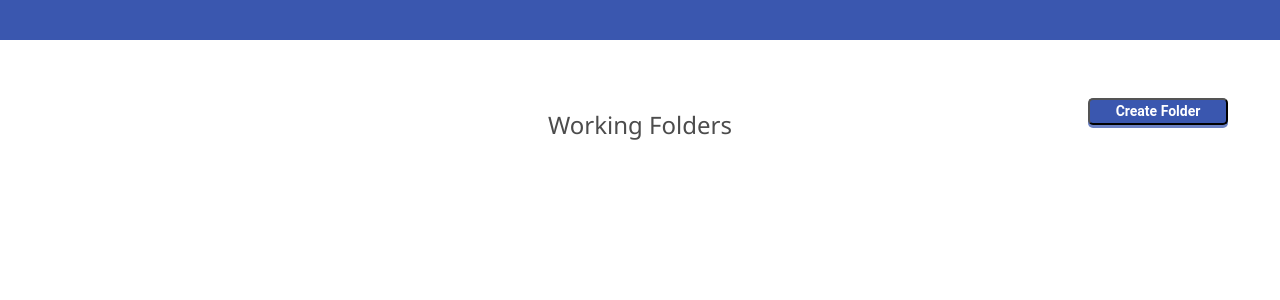
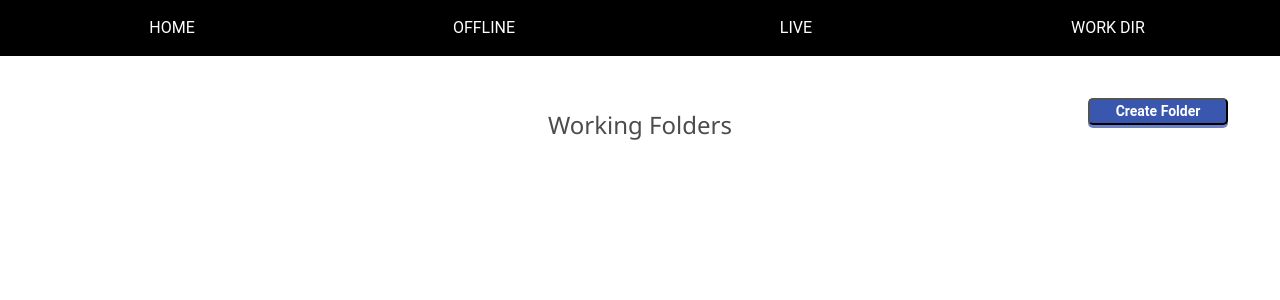
Before and after one commit to LStriving/easy-share, a Django app: page /easyshare/folder_list in a window 1280 px wide. Shown: the top 300 px of the page. Run offline with Django 4.2, Linux system fonts and the light colour scheme; data that the repository does not hold is empty; parts of the project's set-up code (start-up, migrations or seed data) failed here and were passed over; some libraries are stand-ins or nearby versions.

Commit message:
polish style

```diff
--- a/apps/access/static/access/css/styles.css
+++ b/apps/access/static/access/css/styles.css
@@ -229,3 +229,11 @@ button:hover {
   -moz-box-shadow: none;
   box-shadow: none;
 }
+
+#navigation{
+  margin: 0;
+  padding: 0;
+  overflow: hidden;
+  background-color: black;
+  color:white;
+}
--- a/apps/access/templates/base.html
+++ b/apps/access/templates/base.html
@@ -7,7 +7,7 @@
     <meta charset="UTF-8" />
     <meta name="viewport" content="width=device-width, initial-scale=1.0" />
     {% load static %}
-    <link rel="stylesheet" href="https://www.w3schools.com/w3css/4/w3.css" />
+    <link rel="stylesheet" href="{% static 'surgery/css/w3.css' %}" />
     <link rel="stylesheet" href="{% static 'access/css/styles.css' %}" />
     <link
       href="https://fonts.googleapis.com/css?family=Open+Sans:400,300,300italic,400italic,600"
@@ -30,8 +30,25 @@
   <body>
     <header>
       <!-- Your header content goes here -->
+      <div class="w3-top" id="navigation">
+        <div class="w3-row w3-padding">
+          <div class="w3-col s3">
+            <a href="/surgery" class="w3-button w3-block">HOME</a>
+          </div>
+          <div class="w3-col s3">
+            <a href="#about" class="w3-button w3-block">OFFLINE</a>
+          </div>
+          <div class="w3-col s3">
+            <a href="#menu" class="w3-button w3-block">LIVE</a>
+          </div>
+          <div class="w3-col s3">
+            <a href="/easyshare/folder_list" class="w3-button w3-block"
+              >WORK DIR</a
+            >
+          </div>
+        </div>
+      </div>
     </header>
-
     <main>
       {% block content %} {% endblock %}
       <div id="notification-container"></div>
--- a/apps/sharefiles/static/sharefiles/css/folder.css
+++ b/apps/sharefiles/static/sharefiles/css/folder.css
@@ -121,7 +121,7 @@
   color: white;
 }
 
-  header {
+/* header {
   position: fixed;
   top: 0;
   left: 0;
@@ -131,7 +131,7 @@
   color: white;
   display: flex;
   align-items: center;
-  }
+} */
 
 header h1 {
   font-weight: 400;
@@ -171,7 +171,6 @@
   direction: ltr;
   -webkit-font-smoothing: antialiased;
 }
-
 #folder-list{
     top: 40%;
 }
--- a/apps/sharefiles/static/sharefiles/css/notification.css
+++ b/apps/sharefiles/static/sharefiles/css/notification.css
@@ -18,6 +18,7 @@
     color: #fff;
     -webkit-animation: show-notification 3s ease-out;
     animation: show-notification 3s ease-out;
+    z-index: 1000;
 }
 
 .notification-close {
--- a/apps/sharefiles/static/sharefiles/js/folder.js
+++ b/apps/sharefiles/static/sharefiles/js/folder.js
@@ -24,6 +24,10 @@ $(document).ready(function () {
         displayPagination(data, currentPage);
       },
       error: function (error) {
+        //get status code from error
+        if (error.status === 403) {
+          window.location.href = "/user/login";
+        }
         console.error(error);
       },
     });
--- a/apps/sharefiles/static/sharefiles/js/script.js
+++ b/apps/sharefiles/static/sharefiles/js/script.js
@@ -186,6 +186,11 @@ function check_upload_status(hash) {
         } else if (xhr.status == 202) {
           resolve(WAIT_MERGE);
         } else if (xhr.status == 200) {
+          showNotification(
+            "info",
+            "Info",
+            "Merging chunks, please don't close the page"
+          );
           const merge_status = await mergeChunks(hash);
           if (merge_status === DONE) {
             resolve(DONE);
--- a/apps/sharefiles/urls.py
+++ b/apps/sharefiles/urls.py
@@ -1,5 +1,5 @@
 from django.urls import path
-
+from django.contrib.auth.decorators import login_required
 from . import views
 
 urlpatterns = [
@@ -18,7 +18,7 @@ urlpatterns = [
     path(r'large_file_create/folder_id/<int:folder_id>',views.large_file_instance_create,name='create_large_file_instance'),
     path(r'upload',views.FileUploadView.as_view()),
     path(r'folder_list',views.FolderListWebView.as_view()),
-    path(r'file_list/<int:folder_id>',views.FolderDetailView.as_view()),
+    path(r'file_list/<int:folder_id>',login_required(views.FolderDetailView.as_view())),
     path(r'merge_chunks',views.merge_upload_chunks,name='merge_chunks'),
     path(r'large_file_remove',views.remove_large_file,name='remove_large_file'),
 ]
--- a/apps/sharefiles/views.py
+++ b/apps/sharefiles/views.py
@@ -1,5 +1,4 @@
 import mimetypes
-from sqlite3 import IntegrityError
 from rest_framework import generics, permissions,status
 from rest_framework.parsers import MultiPartParser
 from django.shortcuts import get_list_or_404
```
Lines whose indentation alone changed are shown as unchanged.
